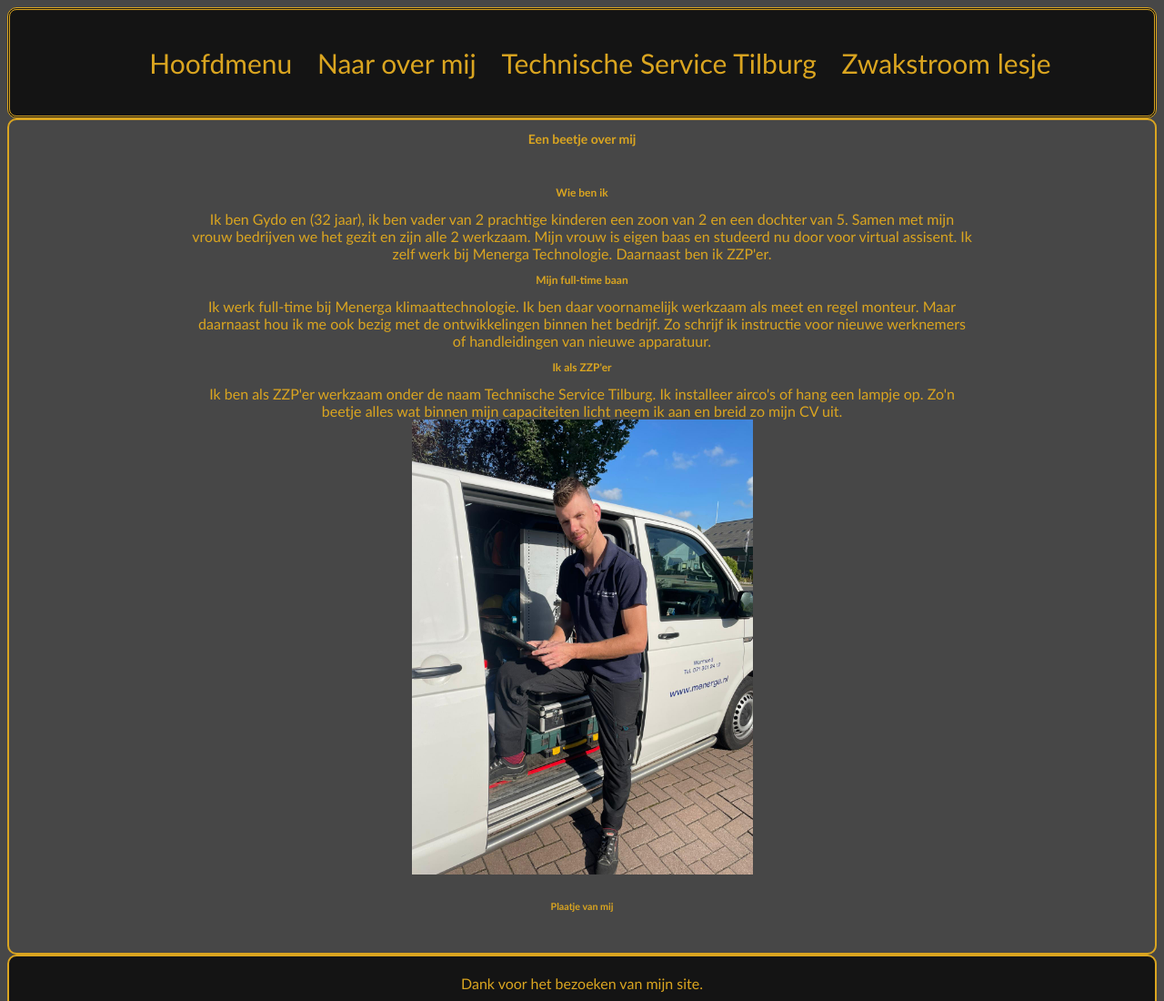
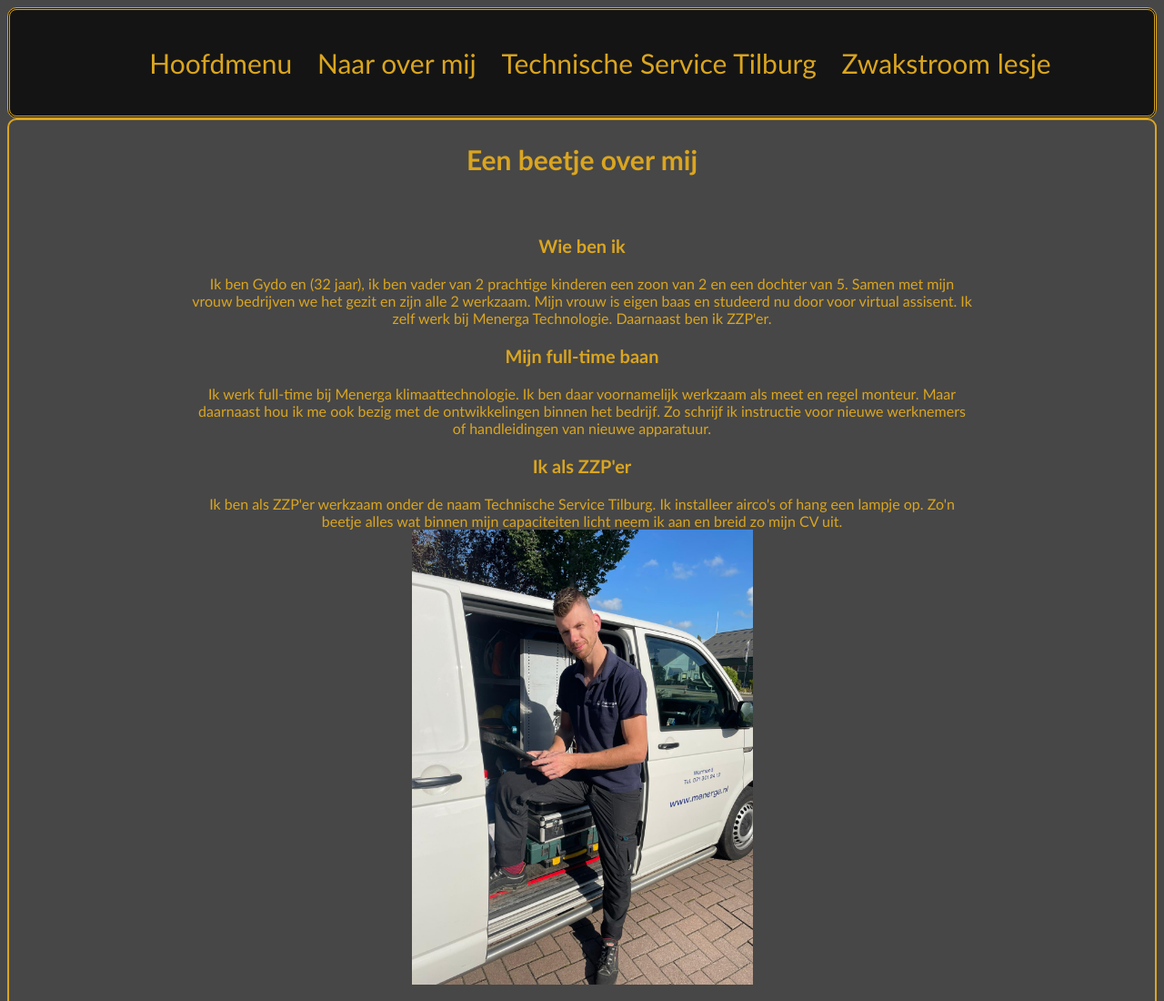
Before and after one commit to Gydo-013/Winc_Academy, a plain HTML site: page Opdracht 5 CSS media queries/about.html in a window 1280 px wide. Shown: the top 1100 px of the page at 91% size. Drawn offline with Linux system fonts and the light colour scheme.

Commit message:
Opdracht 5 CSS media queries

```diff
--- a/Opdracht 5 CSS media queries/styles.css
+++ b/Opdracht 5 CSS media queries/styles.css
@@ -87,31 +87,31 @@ footer{
 }
 
 
-
-@media (min-width: 768) {
-    h3{font-size: 100px;
+/* Smartphone (potrait) */
+@media (min-width: 320px) {
+    h3{font-size: 10px;
     }
-    h2{font-size: 120px;
+    h2{font-size: 12px;
     }
+    body{
+        background-color: red;
+}
 }
 
-@media (min-width: 320){
-    h3{font-size: 60px;
+/*Tablets (portrait) */
+@media (min-width: 768px){
+    h3{font-size: 18px;
     }
-    h2{font-size: 72px;
+    h2{font-size: 22px;
     }
+    body{background-color:orange ;}
 }
 
-@media (min-width: 150px){
-    h3{font-size: 30px;
+/* Desktop */
+@media (min-width: 1024px){
+    h3{font-size: 20px;
     }
-    h2{font-size: 36px;
+    h2{font-size: 30px;
     }
+    body{background-color:rgb(71, 71, 71) ;}
 }
-
-@media (min-width: 70px){
-    h3{font-size: 12px;
-    }
-    h2{font-size: 14px;
-    }
-}
```
Also changed, not shown: Opdracht 5 CSS media queries/Technische Service Tilburg.html (+10 -4 lines).
